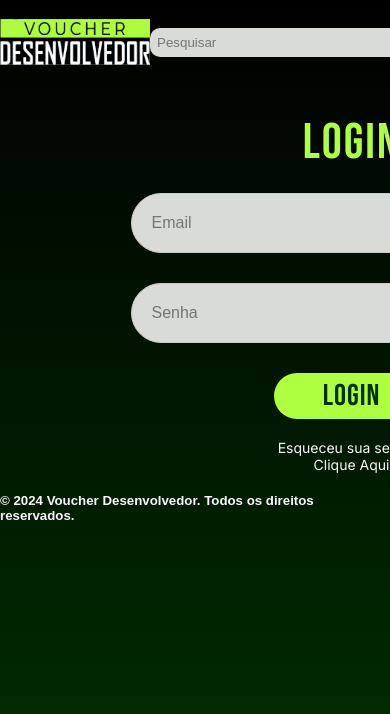
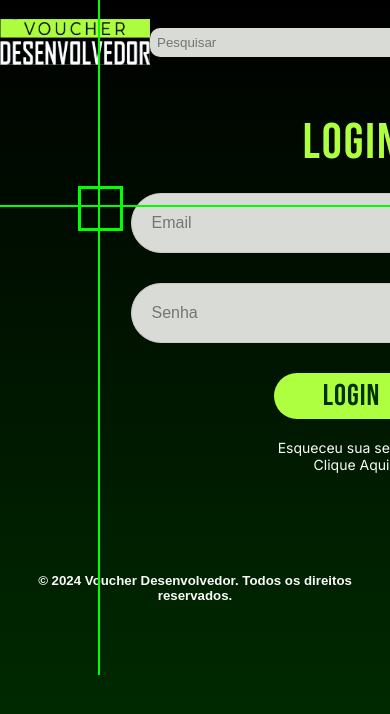
Before and after one commit to VoucherDesenvSenacHub/galeria-voucher, a PHP site: page /login.html in a window 390 px wide; the page is wider, and only the part inside the window is pictured. Shown: the top 714 px of that part. Run offline with PHP 8.4, Linux system fonts and the light colour scheme.

Commit message:
finalizado
projeto tela de login finalizado

```diff
--- a/Login/login.html
+++ b/Login/login.html
@@ -47,6 +47,18 @@
         </nav>
     </header>
 
+    <div class="content">
+
+        <div class="square"></div>
+
+
+
+        <div class="square1"></div>
+
+
+
+        <div class="square2"></div>
+
     <main>
         <form  class="form" action="">
 
--- a/Login/style.css
+++ b/Login/style.css
@@ -7,13 +7,11 @@
 }
 
 nav {
-    /* background-image: linear-gradient(#000000, #003100); */
     display: flex;
     justify-content: space-around;
     align-items: center;
     height: 10vh;
 }
-
 
 a {
     text-decoration: none;
@@ -134,6 +132,7 @@ main {
     border: 1px solid #ccc;
     background-color: #d8dbd6;
     border-radius: 50px 50px 50px 50px;
+    outline: none;
 }
 
 /* Botão de Ação */
@@ -179,4 +178,120 @@ main {
 
 h5 {
     color: #fafafa;
+    text-align: center;
+    margin-right: 0;
+    margin-top: 80px;
 }
+
+/* SQUARE'S */
+
+.content {
+    width: 100vw;
+
+}
+
+.square {
+    position: absolute;
+    width: 6vw; /* Tamanho do quadrado ajustado proporcionalmente */
+    height: 6vw; /* Mantém a proporção quadrada */
+
+    border: 3px solid #0f0; /* Borda verde */
+    top: 18vh; /* Posição vertical inicial */
+    left: 20vw; /* Posição horizontal inicial */
+}
+
+.square1 {
+    position: absolute; /* Linha vertical */
+    width: 2px; /* Largura da linha vertical */
+    height: 100vh; /* Altura da linha vertical que ocupa toda a tela */
+    background-color: #0f0; /* Cor verde */
+    top: 0; /* Começa no topo */
+    left: 23vw; /* Posiciona a linha à direita do quadrado */
+
+}
+
+.square2 {
+    position: absolute; /* Linha horizontal */
+    width: 100%; /* Largura total da tela */
+    height: 2px; /* Espessura da linha horizontal */
+    background-color: #0f0; /* Cor verde */
+    top: calc(18vh + 3vw); /* A linha passa no meio do quadrado */
+    left: 0; /* Começa na borda esquerda */
+
+}
+
+/* Media Query para telas menores que 1024px (tablets e dispositivos com telas médias) */
+@media (max-width: 1024px) {
+    .square {
+        width: 8vw; /* Ajusta o tamanho do quadrado */
+        height: 8vw; /* Ajusta o tamanho proporcionalmente */
+        top: 20vh; /* Ajusta o topo */
+        left: 22vw; /* Ajusta a posição à esquerda */
+    }
+
+    .square1 {
+        height: calc(100vh - 20vh); /* Ajusta a altura da linha vertical */
+        left: calc(23vw + 2vw); /* Ajusta a posição da linha vertical */
+    }
+
+    .square2 {
+        top: calc(20vh + 4vw); /* Ajusta a linha horizontal */
+    }
+}
+
+/* Media Query para telas menores que 768px (dispositivos móveis) */
+@media (max-width: 768px) {
+    .square {
+        width: 12vw; /* Ajusta o tamanho do quadrado */
+        height: 12vw; /* Ajusta proporcionalmente */
+        top: 25vh; /* Ajusta o topo */
+        left: 25vw; /* Ajusta a posição à esquerda */
+    }
+
+    .square1 {
+        height: calc(100vh - 25vh); /* Ajusta a altura da linha vertical */
+        left: calc(26vw + 2vw); /* Ajusta a posição da linha vertical */
+    }
+
+    .square2 {
+        top: calc(25vh + 6vw); /* Ajusta a linha horizontal */
+    }
+}
+
+/* Media Query para telas menores que 480px (dispositivos móveis pequenos) */
+@media (max-width: 480px) {
+    .square {
+        width: 15vw; /* Ajusta o tamanho do quadrado */
+        height: 15vw; /* Ajusta proporcionalmente */
+        top: 30vh; /* Ajusta o topo */
+        left: 30vw; /* Ajusta a posição à esquerda */
+    }
+
+    .square1 {
+        height: calc(100vh - 30vh); /* Ajusta a altura da linha vertical */
+        left: calc(28vw + 2vw); /* Ajusta a posição da linha vertical */
+    }
+
+    .square2 {
+        top: calc(30vh + 7.5vw); /* Ajusta a linha horizontal */
+    }
+}
+
+/* Media Query para telas menores que 1033px e 929px, onde o layout estava quebrando */
+@media (max-width: 1033px) and (max-height: 929px) {
+    .square {
+        width: 10vw; /* Ajuste do tamanho do quadrado */
+        height: 10vw; /* Mantém a proporção quadrada */
+        top: 22vh; /* Ajusta o topo para telas menores */
+        left: 20vw; /* Ajuste da posição à esquerda */
+    }
+
+    .square1 {
+        height: calc(100vh - 20vh); /* Ajusta a altura da linha vertical */
+        left: calc(23vw + 2vw); /* Ajuste da posição da linha vertical */
+    }
+
+    .square2 {
+        top: calc(22vh + 5vw); /* Ajusta a posição da linha horizontal */
+    }
+}
```
